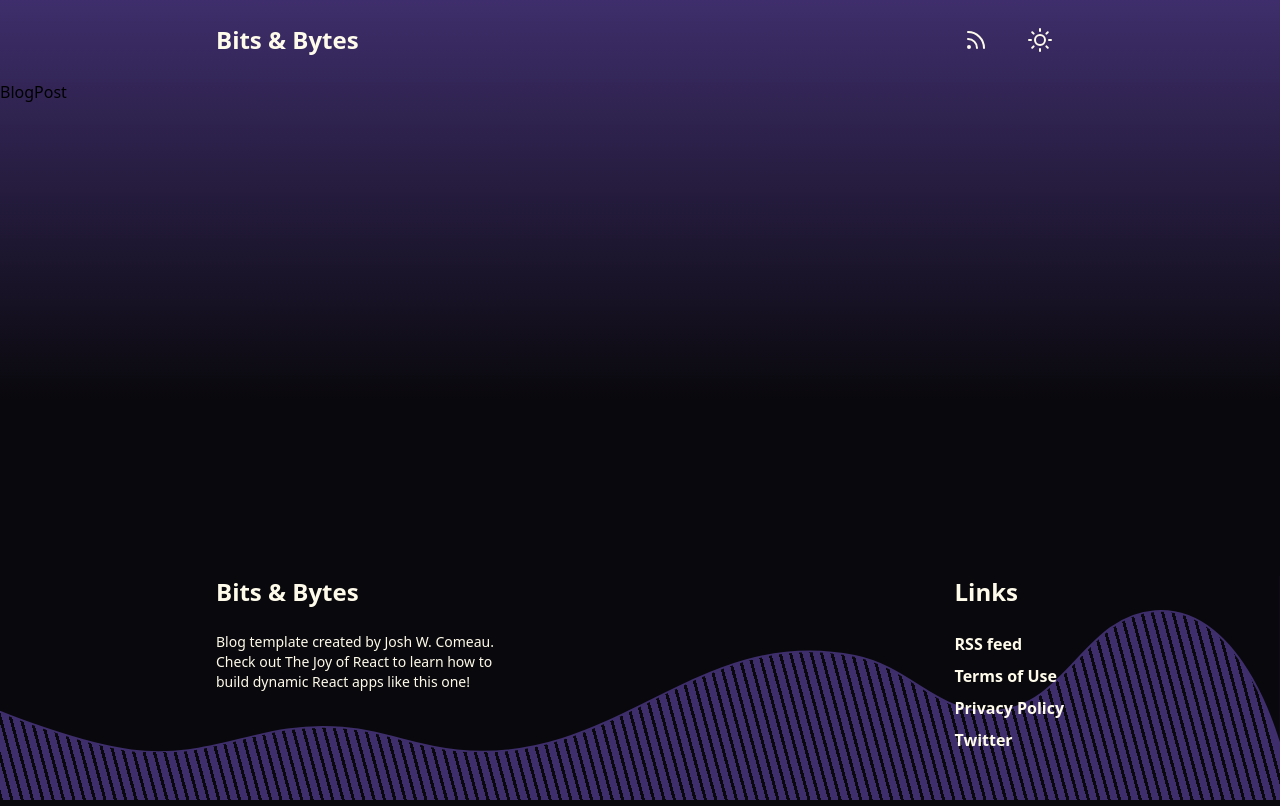
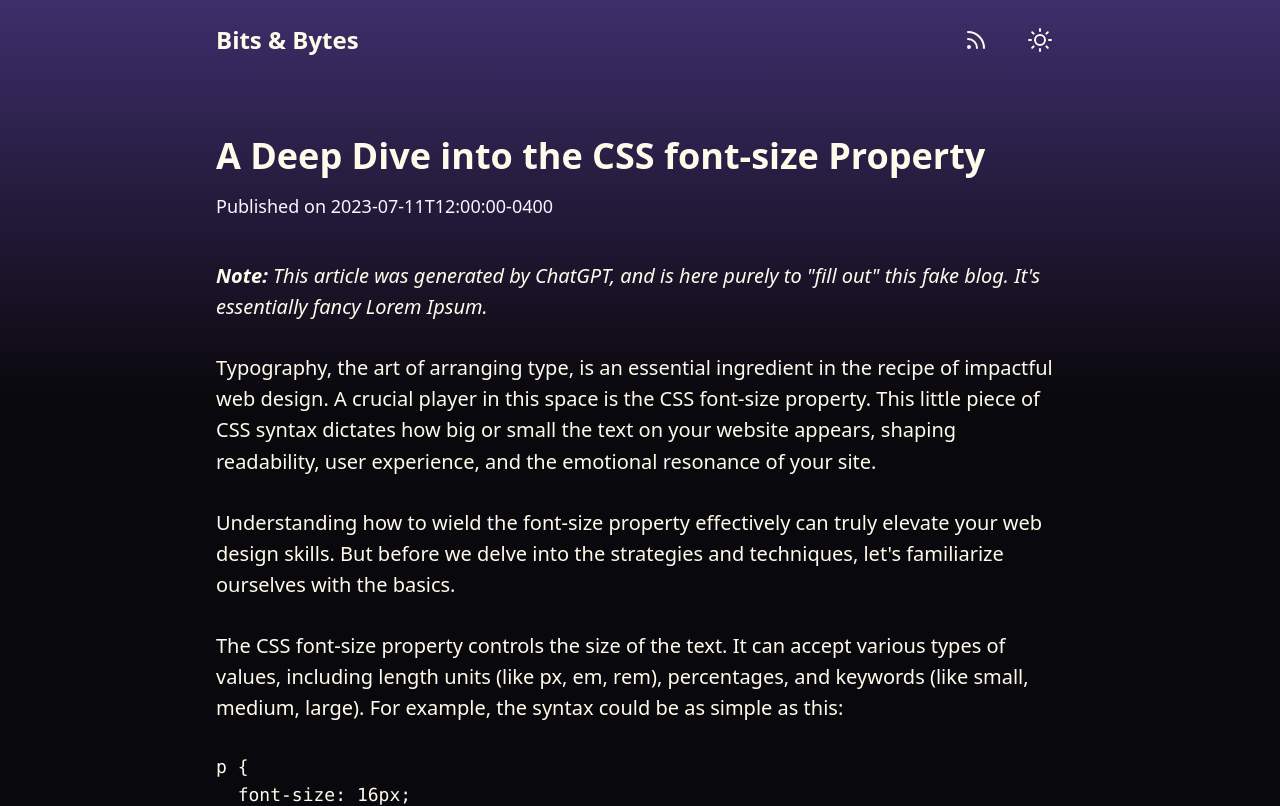
Before and after one commit to Lam-Big-Water/sam-blog-v2, a Next.js app: page /css-font-size in a window 1280 px wide. Shown: the top 806 px of the page. Built offline with nearby package versions, Linux system fonts and the light colour scheme.

Commit message:
article style, MDXRemote

```diff
--- a/src/app/[postSlug]/page.tsx
+++ b/src/app/[postSlug]/page.tsx
@@ -1,12 +1,29 @@
-import React from 'react';
-import { MDXRemote } from 'next-mdx-remote/rsc';
-import { loadBlogPost } from '@/helper/file-helper';
-import BlogHero from "../_components/postHero"
+import React from "react";
+import { MDXRemote } from "next-mdx-remote/rsc";
+import { loadBlogPost } from "@/helper/file-helper";
+import BlogHero from "../_components/postHero";
 
-const BlogPost = () => {
-  return (
-    <div>BlogPost</div>
-  )
+interface ParamsPropsType {
+  params: Promise<{
+    postSlug: string;
+  }>;
 }
 
-export default BlogPost
+const BlogPost = async ({ params }: ParamsPropsType) => {
+  const { postSlug } = await params;
+    const {frontmatter, content} = await loadBlogPost(postSlug);
+  return (
+    <article className="max-w-220 w-full m-auto px-4">
+      <BlogHero
+        title={frontmatter.title}
+        publishedOn={frontmatter.publishedOn}
+      />
+
+        <div className="text-lg font-medium text-amber-50">
+            <MDXRemote source={content} />
+        </div>
+    </article>
+  );
+};
+
+export default BlogPost;
--- a/src/app/globals.css
+++ b/src/app/globals.css
@@ -1,5 +1,4 @@
 @import "tailwindcss";
-
 
 body {
   display: flex;
@@ -9,23 +8,52 @@ body {
 }
 
 body::before {
-  content: '';
+  content: "";
   position: absolute;
   z-index: 0;
   top: 0;
   left: 0;
   right: 0;
   height: 50vh;
-  background: linear-gradient(
-    to top,
-    hsl(256deg 20% 4%),
-    hsl(256deg 40% 30%)
-  );
+  background: linear-gradient(to top, hsl(256deg 20% 4%), hsl(256deg 40% 30%));
 }
 
 body > main {
   flex: 1;
   position: relative;
+}
+
+em {
+  font-style: italic;
+}
+
+h1 {
+  font-size: 1.75rem;
+  font-weight: 650;
+}
+h2 {
+  font-size: 1.5rem;
+  margin-top: 2em;
+  margin-bottom: 0.5em;
+  font-weight: 600;
+}
+h3 {
+  font-size: 1.25rem;
+  margin-top: 2em;
+  margin-bottom: 0.5em;
+  font-weight: 500;
+}
+p {
+  font-size: 1.25rem;
+  margin-bottom: 1.5em;
+}
+p code {
+  display: inline-block;
+  font-size: 0.9em;
+  background: var(--color-inline-code-bg);
+  padding: 3px 6px;
+  margin: -0.25em -1px;
+  border-radius: 3px;
 }
 
 .swoopsWrapper {
@@ -34,11 +62,11 @@ body > main {
   width: 100%;
   height: 100%;
   background: repeating-linear-gradient(
-    75deg,
-    hsl(256deg 20% 4%) 0px 3px,
-    transparent 3px 10px
-  ),
-  hsl(256deg 40% 30%);
+      75deg,
+      hsl(256deg 20% 4%) 0px 3px,
+      transparent 3px 10px
+    ),
+    hsl(256deg 40% 30%);
 
   overflow: hidden;
 }
@@ -58,3 +86,16 @@ body > main {
     stroke-width: 3px;
   }
 }
+
+@media (min-width: 35rem) {
+  h1 {
+    font-size: 2.25rem;
+  }
+
+  h2 {
+    font-size: 1.75rem;
+  }
+  h3 {
+    font-size: 1.5rem;
+  }
+}
```
Also changed, not shown: 1 other file (tests, documents, lock files or other folders).
